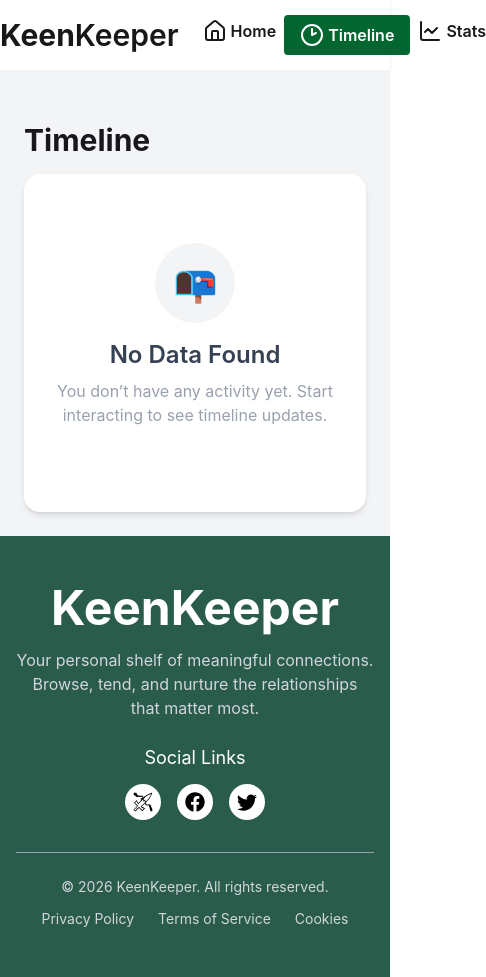
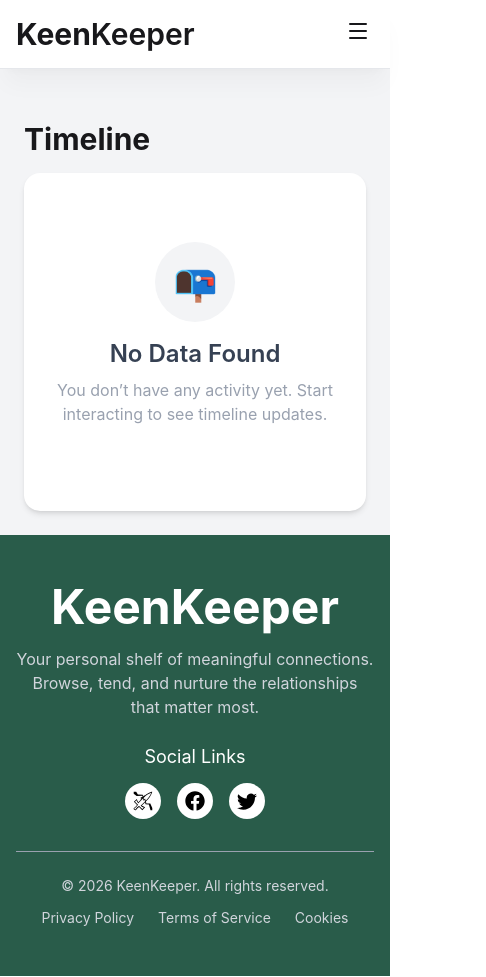
Before and after one commit to MDSOBUJMADBOR/assignment-7, a React (Vite) app: page /Timeline in a window 390 px wide. Shown: the whole page, 486 px wide, since content can reach past the window. Built offline with nearby package versions, Linux system fonts and the light colour scheme.

Commit message:
navbar mobile device added

```diff
--- a/src/components/shared/Navbar.jsx
+++ b/src/components/shared/Navbar.jsx
@@ -1,8 +1,8 @@
-import React from "react";
+import React, { useState } from "react";
 
 
 
-import { ChartLine, Clock2, House, HouseIcon } from 'lucide-react';
+import { ChartLine, Clock2, House, HouseIcon, Menu, X } from 'lucide-react';
 
 import MyNavLink from "./MyNavLink";
 
@@ -26,12 +26,43 @@
     },
 
   ];
+  const [open,setOpen] = useState(false)
 
   return (
-    <nav className=" shadow">
+    <nav className="border-b border-gray-200 sticky top-0 bg-white z-50 shadow-xl/3 px-4">
+
       <div className="flex justify-between gap-6 items-center  py-[15px] max-w-7xl mx-auto">
-        <h2 className="text-3xl font-bold">Keen<span className="font-semibold">Keeper</span></h2>
-        <ul className="flex justify-between gap-2 items-center  ">
+
+<div>
+  {/* //-------------------------------- */}
+   {/* <span className='flex' onClick={() => setOpen(!open)}>
+          {open ? <X className='md:hidden'></X> : <Menu className='md:hidden'></Menu>}
+           <ul className={`md:hidden absolute text-black duration-1000 ${open ? "left-3 top-15" : "-left-40 top-15"} bg-amber-200 `}>
+
+          {navItems.map((item, index) => (
+            <MyNavLink key={index} to={item.path}>
+             <span className="flex items-center gap-1">
+        {item.icon}
+        {item.text}
+      </span>
+            </MyNavLink>
+
+          ))}
+
+           </ul>
+
+         </span> */}
+
+
+{/* //---------------------------------------------- */}
+
+    <h2 className="text-3xl font-bold">Keen<span className="font-semibold">Keeper</span></h2>
+</div>
+
+
+<div>
+
+   <ul className="md:flex hidden flex justify-between gap-2 items-center  ">
           {navItems.map((item, index) => (
             <MyNavLink key={index} to={item.path}>
              <span className="flex items-center gap-1">
@@ -43,7 +74,37 @@
           ))}
 
 
+
         </ul>
+
+    {/* small devise start */}
+
+          <div onClick={() => setOpen(!open)} className="dropdown dropdown-center md:hidden ">
+  <div tabIndex={0} role="button" className=" m-1">{open ? <X className='md:hidden'></X> : <Menu className='md:hidden'></Menu>}</div>
+  <ul tabIndex="-1" className="dropdown-content menu bg-base-100 rounded-box z-1 w-52 p-2 shadow-sm">
+    {/* <li><a>Item 1</a></li>
+    <li><a>Item 2</a></li> */}
+{navItems.map((item, index) => (
+            <MyNavLink key={index} to={item.path}>
+             <span className="flex items-center gap-1">
+        {item.icon}
+        {item.text}
+      </span>
+            </MyNavLink>
+
+          ))}
+
+
+  </ul>
+</div>
+
+          {/* small devise end */}
+</div>
+
+
+
+
+
 
       </div>
     </nav>
```
